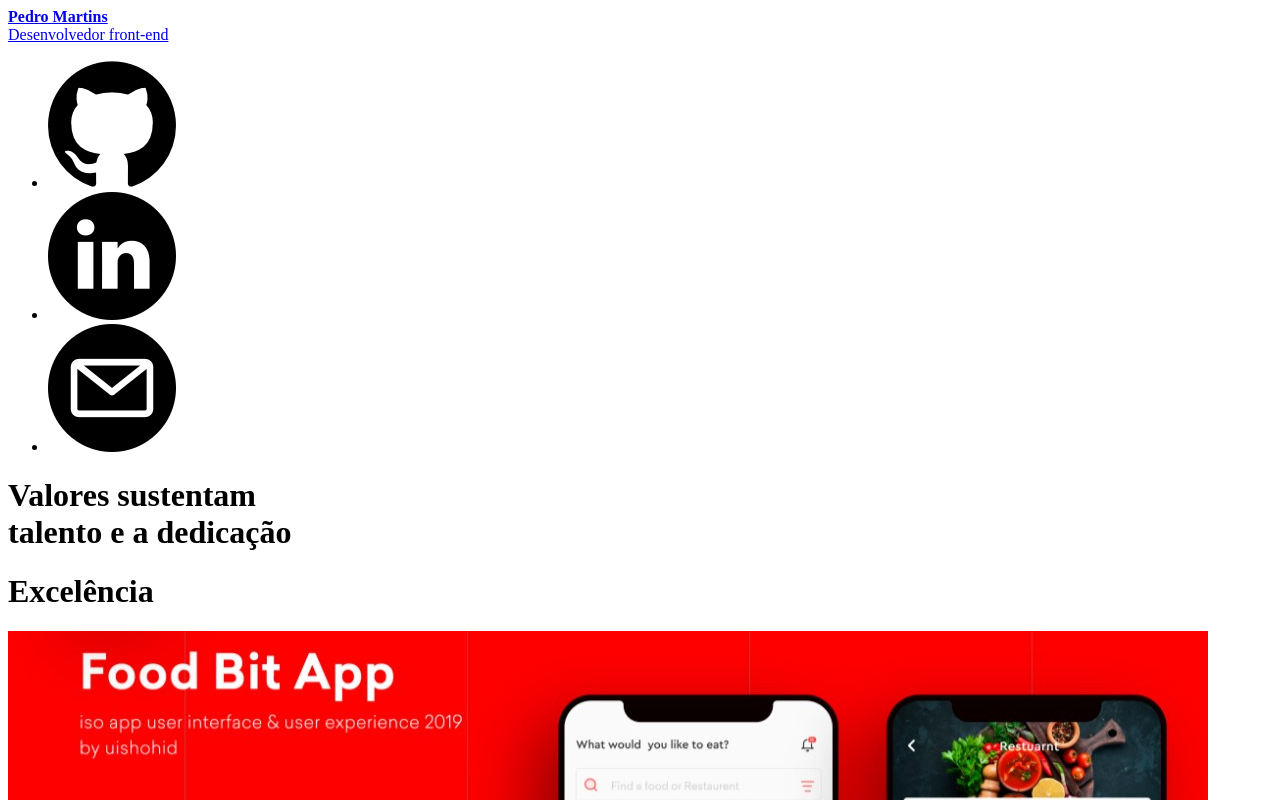
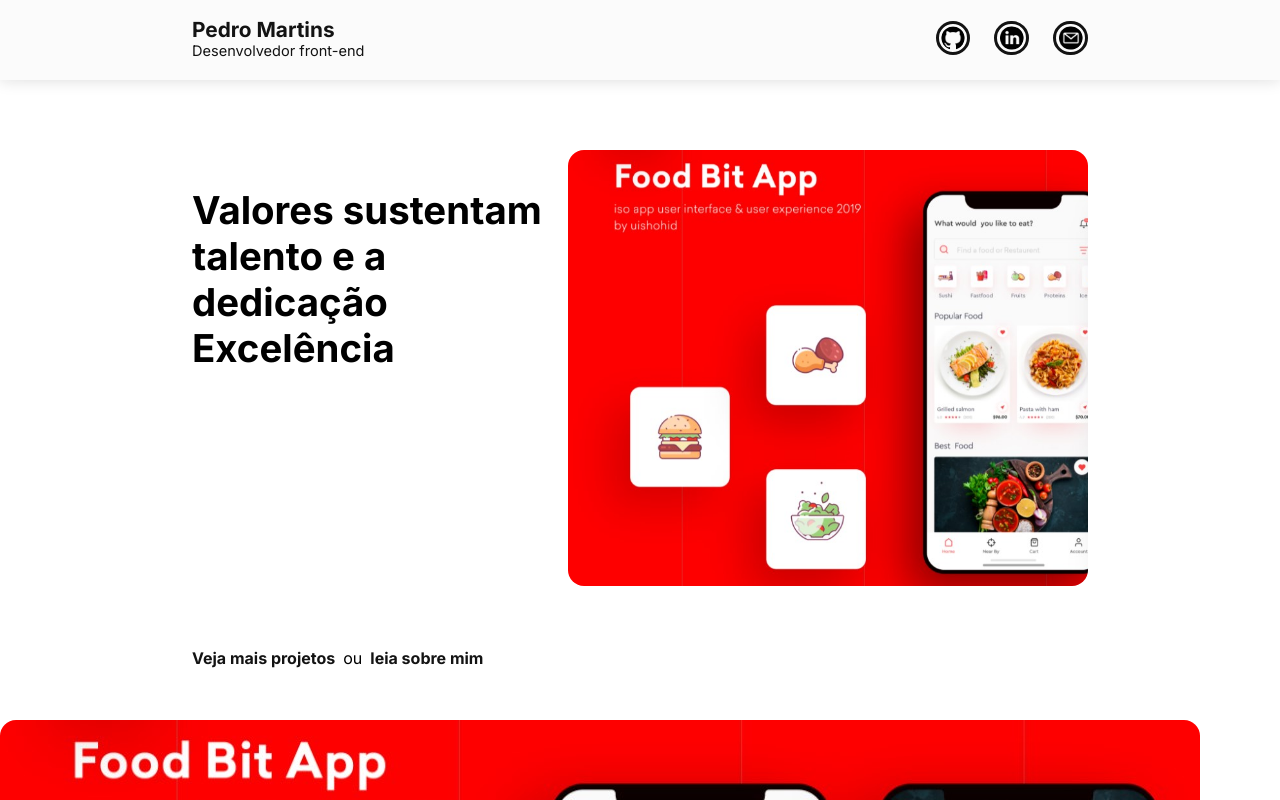
Before and after one commit to pedromartinssilva/Portfolio---Pedro-Martins, a plain HTML site: page index.html in a window 1280 px wide. Shown: the top 800 px of the page. Drawn offline with Linux system fonts and the light colour scheme.

Commit message:
feat: add first screen

```diff
--- a/css/main.scss
+++ b/css/main.scss
@@ -0,0 +1,110 @@
+@import url('https://fonts.googleapis.com/css2?family=Inter:wght@400;700;900&display=swap');
+
+* {
+    margin: 0;
+}
+
+
+body {
+    font-family: 'Inter', sans-serif;
+}
+
+ul {
+    list-style-type: none;
+    padding: 0;
+}
+
+a {
+    color: #131313;
+    text-decoration: none;
+}
+
+
+header {
+    background-color: #FBFBFB;
+    display: flex;
+    justify-content: space-between;
+    align-items: center;
+    padding: 0 15vw;
+    height: 10vh;
+
+    box-shadow: 0 0 15px 0 rgba($color: #131313, $alpha: 0.15);
+
+    .logo {
+        font-size: 1.3em;
+        font-weight: 900;
+        line-height: 0.9;
+        small {
+            font-weight: 400;
+            font-size: 0.7em;
+        }
+    }
+
+    ul {
+        display: inline-flex;
+        li {
+            padding: 0 0 0 1.5em;
+        }
+    }
+}
+
+.icon-links {
+    img {
+        width: 1.5em;
+        padding: 0.15em;
+        border: 0.2em solid #131313;
+        border-radius: 100%;
+    }
+}
+
+
+.hero-page {
+    height: 80vh;
+    text-align: left;
+    .hero {
+        height: 80%;
+        display: grid;
+        grid-template-columns: 42% auto;
+        grid-template-rows: 100%;
+        padding: 2rem 0 1.5rem 0;
+        margin: 0 15vw;
+
+        .phrase {
+            text-align: left;
+            font-size: 1.2rem;
+            font-weight: 900;
+            padding-top: 20%;
+            height: fit-content;
+        }
+
+        img {
+            height: 85%;
+            width: 100%;
+            border-radius: 1rem;
+            margin: auto 0;
+            object-fit: cover;
+            object-position: 0 100%;
+        }
+    }
+
+    .secondary-nav {
+        display: inline-flex;
+        column-gap: 8px;
+        margin-left: 15vw;
+    }
+
+    // .scroll {
+    //     position: absolute;
+    //     left: 50%;
+    // }
+}
+
+.project_img {
+    border-radius: 1rem;
+}
+
+.icon-links__footer {
+    img {
+        width: 1.5em;
+    }
+}
--- a/index.html
+++ b/index.html
@@ -10,7 +10,7 @@
 
     <div class="nav-container">
         <header>
-            <a href="index.html" class="logo"><strong>Pedro Martins</strong></br>Desenvolvedor front-end</a>
+            <a href="index.html" class="logo"><b>Pedro Martins</b></br><small>Desenvolvedor front-end</small></a>
             <nav class="icon-links">
                 <ul>
                     <li><a href="#"><img src="images/icon-github.png" alt="github account" class="nav--icons"></a></li>
@@ -21,35 +21,36 @@
         </header>
     </div>
 
+    <div class="hero-page">
         <div class="hero">
-        <div class="content">
+            <div class="phrase">
                 <h1>Valores sustentam<br>talento e a dedicação</h1>
                 <h1 class="valor">Excelência</h1>
+            </div>
             <img src="images/main-project-fake-cut.jpg" alt="main project" class="main-project">
         </div>
 
         <div class="secondary-nav">
-                <a href="#" class="secondary-nav__link">Veja mais projetos</a>
+                <a href="#" class="secondary-nav__link"><b>Veja mais projetos</b></a>
 
                 <span>ou</span>
 
-                <a href="#" class="secondary-nav__link">leia sobre mim</a>
-
-                <span class="scroll">
+                <a href="#" class="secondary-nav__link"><b>leia sobre mim</b></a>
+        </div>
+        <!-- <span class="scroll">
             <svg width="45" height="50" viewBox="0 0 45 50" fill="none">
                 <rect x="1.5" y="1.5" width="42" height="47" rx="21" stroke="#131313" stroke-width="3"/>
                 <path d="M21.9393 38.0607C22.5251 38.6464 23.4749 38.6464 24.0607 38.0607L33.6066 28.5147C34.1924 27.9289 34.1924 26.9792 33.6066 26.3934C33.0208 25.8076 32.0711 25.8076 31.4853 26.3934L23 34.8787L14.5147 26.3934C13.9289 25.8076 12.9792 25.8076 12.3934 26.3934C11.8076 26.9792 11.8076 27.9289 12.3934 28.5147L21.9393 38.0607ZM21.5 10V37H24.5V10H21.5Z" fill="black"/>
                 </svg>
-                </span>
-        </div>
+        </span> -->
     </div>
 
     <section class="projects">
         <div class="project-container">
-            <img src="images/main-project-fake-cut.jpg" alt="project one">
+            <img class="project_img" src="images/main-project-fake-cut.jpg" alt="project one">
 
             <div class="project-first">
-                <a href="#" class="project-title">Nome projeto</a>
+                <a href="#" class="project-title"><b>Nome projeto</b></a>
 
                 <a href="#"><img class="repo" src="images/icon-github.png" alt="repositório github"></a>
 
@@ -59,17 +60,17 @@
 
         <div class="project-container">
             <div class="project-second">
-                <a href="#" class="project-title">Nome projeto</a>
+                <a href="#" class="project-title"><b>Nome projeto</b></a>
 
                 <a href="#"><img class="repo" src="images/icon-github.png" alt="repositório github"></a>
 
                 <p class="project-desc">Lorem ipsum dolor sit amet consectetur adipisicing elit. Labore omnis exercitationem velit ut minima impedit porro nesciunt, laborum dolor! Quaerat.</p>
             </div>
 
-            <img src="images/main-project-fake-cut.jpg" alt="project one">
+            <img class="project_img" src="images/main-project-fake-cut.jpg" alt="project one">
         </div>
 
-        <a href="#" class="secondary-nav__link">Ver mais projetos</a>
+        <a href="#" class="secondary-nav__link"><b>Ver mais projetos</b></a>
     </section>
 
     <section class="about">
@@ -82,15 +83,15 @@
         <div class="skills-container">
             <ul>
                 <li>
-                    <p class="skill-title">Python</p>
+                    <p class="skill-title"><b>Python</b></p>
                     <p class="skill-desc">Lorem ipsum dolor sit amet, consectetur adipisicing elit. In laboriosam aut saepe quisquam eaque fuga at perspiciatis consectetur laborum dolorem?</p>
                 </li>
                 <li>
-                    <p class="skill-title">JavaScript</p>
+                    <p class="skill-title"><b>JavaScript</b></p>
                     <p class="skill-desc">Lorem ipsum dolor sit amet, consectetur adipisicing elit. In laboriosam aut saepe quisquam eaque fuga at perspiciatis consectetur laborum dolorem?</p>
                 </li>
                 <li>
-                    <p class="skill-title">Web Dev</p>
+                    <p class="skill-title"><b>Web Dev</b></p>
                     <p class="skill-sub">HTML & CSS</p>
                     <p class="skill-desc">Lorem ipsum dolor sit amet, consectetur adipisicing elit. In laboriosam aut saepe quisquam eaque fuga at perspiciatis consectetur laborum dolorem?</p>
                 </li>
@@ -117,7 +118,7 @@
                     <li><a href="#"><img src="images/icon-email-white.png" alt="email address" class="footer--icons"></a></li>
                 </ul>
             </div>
-            <p class="credits">Desenvolvido por <strong>Pedro Martins</strong></p>
+            <p class="credits">Desenvolvido por <b>Pedro Martins</b></p>
         </div>
     </footer>
 </body>
```
Also changed, not shown: css/main.css, 1 other file. Lines whose indentation alone changed are shown as unchanged.
